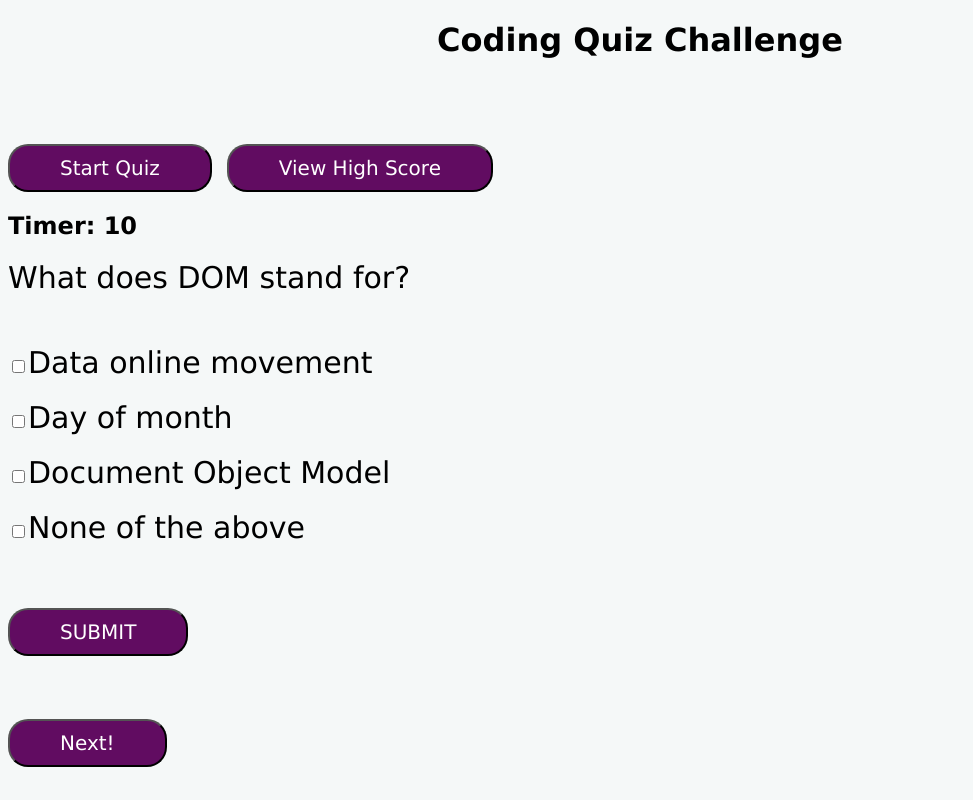
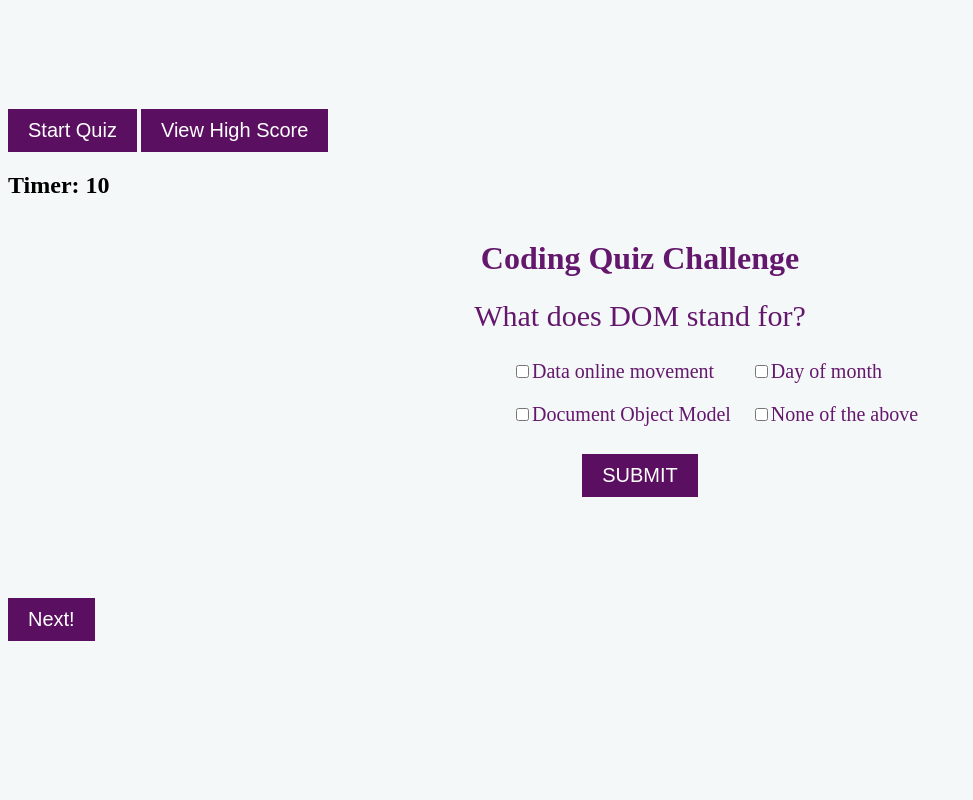
Before and after one commit to MCalvario/Web-APIs-Code-Quiz, a plain HTML site: page index.html in a window 1280 px wide. Shown: the whole page, without its empty margins (0-973 px from the left). Drawn offline with Linux system fonts and the light colour scheme.

Commit message:
Updated timer

```diff
--- a/index.html
+++ b/index.html
@@ -13,18 +13,20 @@
 
 <body>
     <!--Start off with a title to appear on the page-->
-    <h1 style="text-align:center;">Coding Quiz Challenge</h1>
+
 
     <!--Create a start and view high score button to work on once I get to that part-->
+
     <button id="startBtn" class="startBtn btn">Start Quiz</button>
     <button id="viewHighScore" class="viewHighScore btn">View High Score</button>
-
-
 
     <!--Create a countdown id-->
     <h2 id="countdown"></h2>
 
     <!--Create a container to hold all my questions and answers-->
+    <div class="panel">
+        <h1>Coding Quiz Challenge</h1>
+
     <div class="question" id="question"></div>
         <div class="options" id="options"></div>
         <!--answers need to be checked-->
--- a/script.js
+++ b/script.js
@@ -48,7 +48,7 @@ var Questions = [{
   ]
 },
 {
-  question: "Google is a:",
+  question: "Google is a: ",
   answer: [
   { text: "Number in Math", isCorrect: false, isSelected: false },
   { text: "Chat service on the web", isCorrect: false },
@@ -58,7 +58,7 @@ var Questions = [{
 
 },
 {
-  question: "Which of the following tag is used for inserting the largest heading in HTML?",
+  question: "Which of the following tag will give you the largest heading in HTML?",
   answer: [
   { text: "h3", isCorrect: false },
   { text: "h5", isCorrect: false },
@@ -152,4 +152,6 @@ function countdown() {
     timerEl.textContent = " Times up!  Good job! :)";
   }
 
+
+
   countdown();
--- a/style.css
+++ b/style.css
@@ -1,45 +1,55 @@
-*, *::before, *::after {
-    box-sizing: border-box;
-    /*Choose the font for the page and the syling*/
-    font-family:Verdana, Geneva, Tahoma, sans-serif
 
-}
 /*I need a background color for the page*/
 body {
     background-color: rgb(245, 248, 248);
 }
 
+.panel {
+    margin-top: 1%;
+    display: flex;
+    flex-direction: column;
+    align-items: center;
+    justify-content: center;
+    color: rgb(100, 24, 109);
+
+}
+
 /*This will be the font for the question*/
 .question {
     font-size: 30px;
-    margin-bottom: 50px;
-}
+    margin-bottom: 20px;
+    }
 
  /*This will be the font for the options*/
 .options {
-    font-size: 30px;
-    display:grid;
-    grid-template-columns: repeat(1, 2fr);
+    font-size: 20px;
+    display: grid;
+    grid-template-columns: repeat(2, 1fr);
     grid-gap: 20px;
+    margin-top: 40px;
+    margin-bottom: 10px;
+    position:fixed;
+    top: 40%;
+    left: 40%;
 }
 
 button {
-    margin-right: 10px;
-    margin-top: 5%;
+    margin-right: 0px;
+    margin-top: 8%;
     font-size: 20px;
-    padding: 10px 50px;
-    background-color: #610c61;
+    padding: 10px 20px;
+    background-color: #5b0f61;
     color: white;
-    border-radius: 20px;
+    border: none;
     cursor: pointer;
 }
 /*I need the color to change when I hover over the buttons*/
 .btn:hover {
-    background-color: rgb(197, 69, 197);
+    background-color: rgb(147, 37, 147);
 }
 
 /*This will be the size and color of the score at the end of the quiz*/
 #score {
     font-size: 30px;
-    color: rgb(29, 172, 31);
+    color: rgb(147, 37, 147);
 }
```
